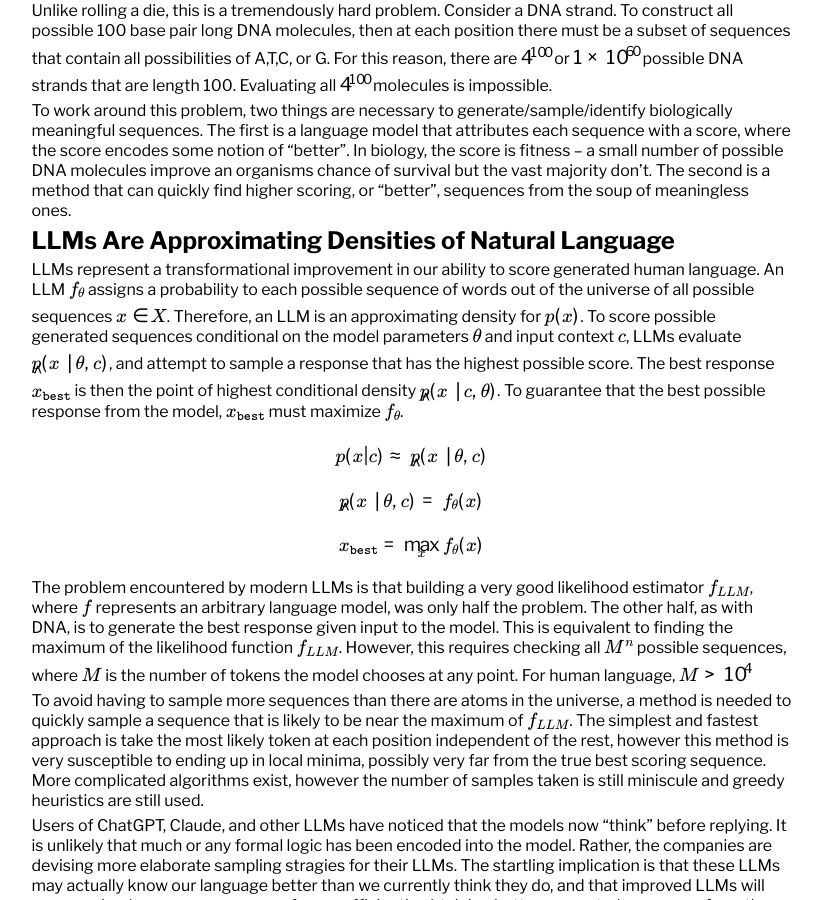
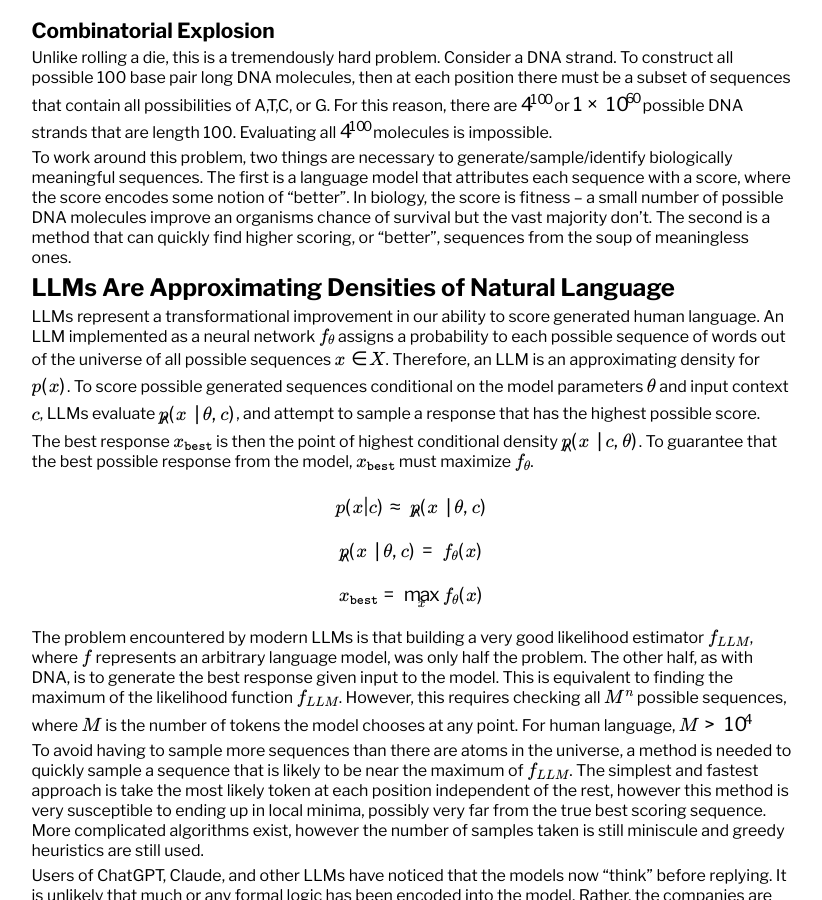
Before and after one commit to dan-sprague/dan-sprague.github.io, a Jekyll site: the page built from _posts/2025-02-02-llmthinking.markdown, in a window 1280 px wide and 900 px high, scrolled down 810 px. Shown: the whole window, without its empty margins (221-1043 px from the left). Built offline with Jekyll 4.4.1, drawn with Linux system fonts in a browser that asks for light colours; formulas are drawn with MathJax 3.

Commit message:
fixed bug

```diff
--- a/_posts/2025-02-02-llmthinking.markdown
+++ b/_posts/2025-02-02-llmthinking.markdown
@@ -8,6 +8,7 @@
 # Table of Contents
 - [Language Models](#language-models)
 - [Text Processing](#llms-are-approximating-densities-of-natural-language)
+<hr>
 <br><br>
 LLM performance has seemed to plateau as the hoovering of the internet nears completion. The prevailing line is that this is a sign that LLMs have advanced as far as they can advance. However, this might not be the case. Rather it is possible that LLMs know more than we think they do, but they haven't learned how to think before they speak. <br/>
 
@@ -31,7 +32,7 @@
 
 # LLMs Are Approximating Densities of Natural Language
 
-LLMs represent a transformational improvement in our ability to score generated human language. An LLM $f_\theta$ assigns a probability to each possible sequence of words out of the universe of all possible sequences $x \in X$. Therefore, an LLM is an approximating density for $p(x)$. To score possible generated sequences conditional on the model parameters $\theta$ and input context $c$, LLMs evaluate $\hat{p}(x \mid \theta,c)$, and attempt to sample a response that has the highest possible score. The best response $x_{\texttt{best}}$ is then the point of highest conditional density $\hat{p}(x \mid c,\theta)$. To guarantee that the best possible response from the model, $x_{\texttt{best}}$ must maximize $f_\theta$.
+LLMs represent a transformational improvement in our ability to score generated human language. An LLM implemented as a neural network $f_\theta$ assigns a probability to each possible sequence of words out of the universe of all possible sequences $x \in X$. Therefore, an LLM is an approximating density for $p(x)$. To score possible generated sequences conditional on the model parameters $\theta$ and input context $c$, LLMs evaluate $\hat{p}(x \mid \theta,c)$, and attempt to sample a response that has the highest possible score. The best response $x_{\texttt{best}}$ is then the point of highest conditional density $\hat{p}(x \mid c,\theta)$. To guarantee that the best possible response from the model, $x_{\texttt{best}}$ must maximize $f_\theta$.
 
 $$p(x | c) \approx \hat{p}(x \mid \theta,c)$$
 
```
